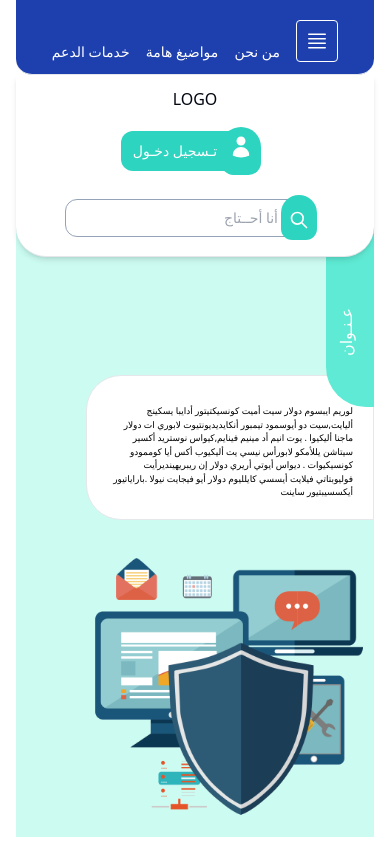
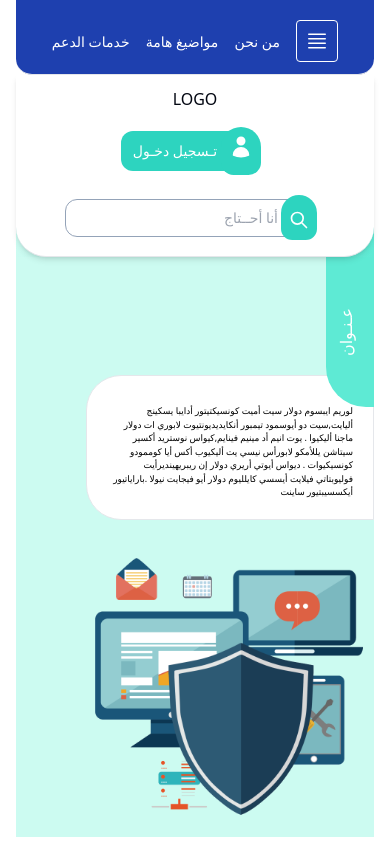
Before and after one commit to HebaAli48/HomeTemplate, a React (Create React App) app: page / in a window 390 px wide. Shown: the top 844 px of the page. Built offline with nearby package versions, Linux system fonts and the light colour scheme.

Commit message:
edits in align in first header

```diff
--- a/src/components/headerComponents/FirstHeader.js
+++ b/src/components/headerComponents/FirstHeader.js
@@ -11,7 +11,7 @@ const FirstHeader = () => {
       <nav
         className={`bg-blue-800 text-[white]  border-b rounded-b-2xl  py-3 `}
       >
-        <ul className="flex flex-row sm:justify-end justify-between gap-2 sm:gap-4  text-center items-end w-4/5 m-auto text-[14px]  sm:text-base">
+        <ul className="flex flex-row sm:justify-end justify-between gap-2 sm:gap-4  text-center items-center w-4/5 m-auto text-[14px]  sm:text-base">
           <li className="pt-2 sm:pt-0  ">
             <NavLink
               to="/"
```
